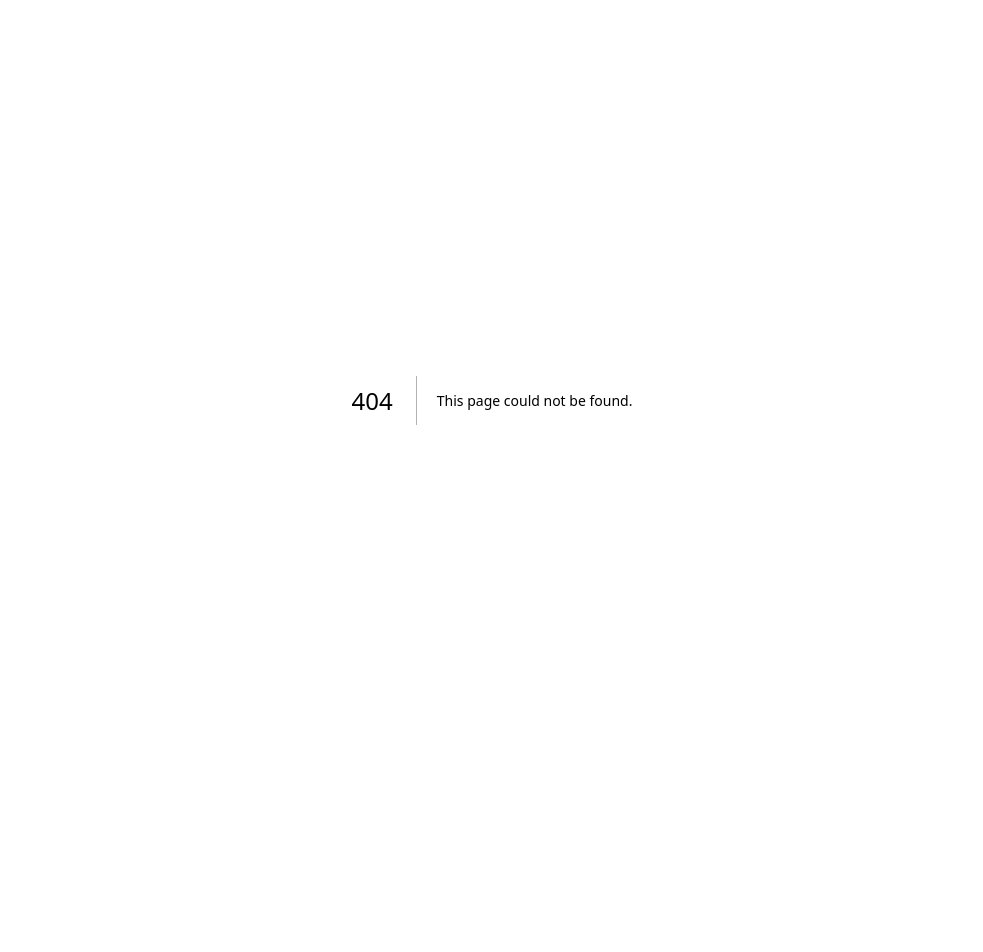
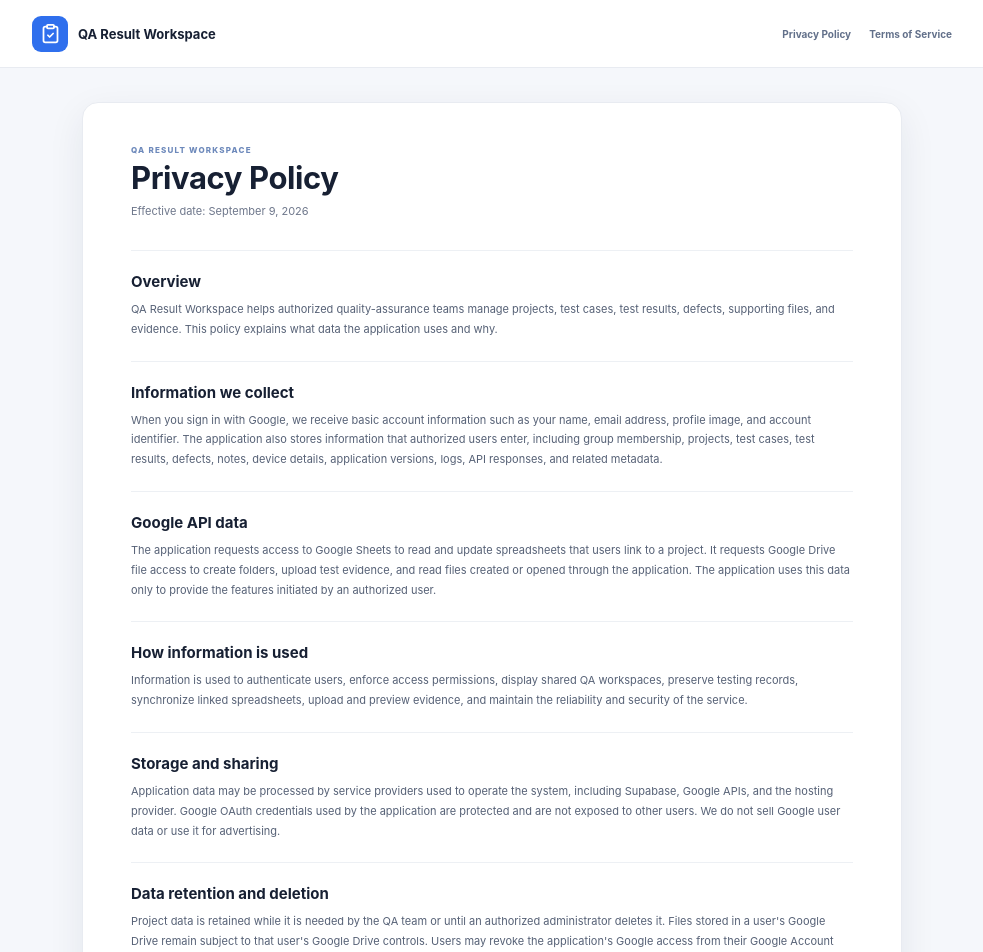
Before and after one commit to wara-007/QAResultTestcase, a Next.js app: page /privacy in a window 1280 px wide. Before the commit this address had no page. Shown: the top 952 px of the page, without its empty margins (148-1131 px from the left). Before the commit the page ends 800 px from the top, so only its background shows below. Built offline with nearby package versions, Linux system fonts and the light colour scheme.

Commit message:
feat: add OAuth privacy and terms pages

```diff
--- a/src/app/auth/login/page.tsx
+++ b/src/app/auth/login/page.tsx
@@ -1,4 +1,5 @@
 import { redirect } from "next/navigation";
+import Link from "next/link";
 import { ClipboardCheck, LogIn, ShieldCheck } from "lucide-react";
 import { safeReturnTo } from "@/lib/google-user-oauth";
 import { hasValidSupabasePublicConfig } from "@/lib/supabase/config";
@@ -26,6 +27,7 @@ export default async function LoginPage({ searchParams }: { searchParams: Promis
           <button className="google-login-button" type="submit"><LogIn size={19} />เข้าสู่ระบบด้วย Google</button>
         </form>
         <div className="login-security"><ShieldCheck size={16} /><span>ระบบขอสิทธิ์เฉพาะไฟล์ใน Drive ที่ QA Workspace สร้างหรือเปิดใช้งาน</span></div>
+        <nav className="login-legal"><Link href="/privacy">Privacy Policy</Link><Link href="/terms">Terms of Service</Link></nav>
       </section>
     </main>
   );
--- a/src/app/globals.css
+++ b/src/app/globals.css
@@ -287,7 +287,11 @@ td:first-child strong { display: block; overflow: hidden; margin-top: 4px; color
 .google-login-button:hover { background: #235fcf; }
 .login-security { display: flex; align-items: flex-start; gap: 8px; margin-top: 18px; padding-top: 17px; color: #8b96a7; border-top: 1px solid #edf0f4; font-size: 9px; line-height: 1.6; }
 .login-security svg { flex: none; color: #5680d1; }
+.login-legal { display: flex; justify-content: center; gap: 16px; margin-top: 14px; }.login-legal a { color: #667898; font-size: 9px; text-decoration: none; }.login-legal a:hover { color: #2f6fed; text-decoration: underline; }
 .login-error { margin: 0 0 14px; padding: 10px 12px; color: #b83d52; background: #fff2f4; border: 1px solid #f3d4da; border-radius: 8px; font-size: 10px; line-height: 1.5; }
+
+.legal-screen { min-height: 100vh; background: #f5f7fb; }.legal-header { display: flex; align-items: center; justify-content: space-between; min-height: 68px; padding: 0 max(24px, calc((100vw - 920px) / 2)); background: white; border-bottom: 1px solid var(--line); }.legal-brand { display: flex; align-items: center; gap: 10px; color: var(--ink); text-decoration: none; }.legal-brand span { display: grid; width: 36px; height: 36px; place-items: center; color: white; background: var(--blue); border-radius: 9px; }.legal-brand strong { font-size: 13px; }.legal-header nav { display: flex; gap: 18px; }.legal-header nav a { color: #62708a; font-size: 10px; font-weight: 700; text-decoration: none; }.legal-header nav a:hover { color: var(--blue); }.legal-document { width: min(820px, calc(100% - 36px)); margin: 34px auto; padding: 42px 48px; background: white; border: 1px solid var(--line); border-radius: 16px; box-shadow: var(--shadow); }.legal-document > h1 { font-size: 31px; letter-spacing: -.4px; }.legal-subtitle { margin: 8px 0 32px; color: var(--muted); font-size: 11px; }.legal-document section { padding: 21px 0; border-top: 1px solid #edf0f4; }.legal-document section h2 { margin-bottom: 9px; font-size: 15px; }.legal-document section p { color: #566176; font-size: 11px; line-height: 1.8; }.legal-document a, .legal-footer a { color: #326bd3; }.legal-footer { padding: 0 20px 34px; color: #8993a5; text-align: center; font-size: 9px; }
+@media (max-width: 600px) { .legal-header { align-items: flex-start; flex-direction: column; gap: 12px; padding: 16px 20px; }.legal-document { padding: 28px 23px; }.legal-document > h1 { font-size: 25px; } }
 
 .auth-screen { display: grid; min-height: 100vh; place-items: center; padding: 24px; background: radial-gradient(circle at top, #eef4ff, var(--canvas) 48%); }
 .auth-card { width: min(430px, 100%); padding: 32px; background: white; border: 1px solid var(--line); border-radius: 16px; box-shadow: var(--shadow); }
--- /dev/null
+++ b/src/app/privacy/page.tsx
@@ -0,0 +1,20 @@
+import type { Metadata } from "next";
+import { LegalPage } from "@/components/legal-page";
+
+export const metadata: Metadata = {
+  title: "Privacy Policy | QA Result Workspace",
+  description: "Privacy Policy for QA Result Workspace and its use of Google user data.",
+};
+
+export default function PrivacyPage() {
+  return <LegalPage title="Privacy Policy" subtitle="Effective date: September 9, 2026">
+    <section><h2>Overview</h2><p>QA Result Workspace helps authorized quality-assurance teams manage projects, test cases, test results, defects, supporting files, and evidence. This policy explains what data the application uses and why.</p></section>
+    <section><h2>Information we collect</h2><p>When you sign in with Google, we receive basic account information such as your name, email address, profile image, and account identifier. The application also stores information that authorized users enter, including group membership, projects, test cases, test results, defects, notes, device details, application versions, logs, API responses, and related metadata.</p></section>
+    <section><h2>Google API data</h2><p>The application requests access to Google Sheets to read and update spreadsheets that users link to a project. It requests Google Drive file access to create folders, upload test evidence, and read files created or opened through the application. The application uses this data only to provide the features initiated by an authorized user.</p></section>
+    <section><h2>How information is used</h2><p>Information is used to authenticate users, enforce access permissions, display shared QA workspaces, preserve testing records, synchronize linked spreadsheets, upload and preview evidence, and maintain the reliability and security of the service.</p></section>
+    <section><h2>Storage and sharing</h2><p>Application data may be processed by service providers used to operate the system, including Supabase, Google APIs, and the hosting provider. Google OAuth credentials used by the application are protected and are not exposed to other users. We do not sell Google user data or use it for advertising.</p></section>
+    <section><h2>Data retention and deletion</h2><p>Project data is retained while it is needed by the QA team or until an authorized administrator deletes it. Files stored in a user&apos;s Google Drive remain subject to that user&apos;s Google Drive controls. Users may revoke the application&apos;s Google access from their Google Account permissions page.</p></section>
+    <section><h2>Access and security</h2><p>Access to groups and projects is controlled by application roles. Users must not share access credentials or intentionally access information outside their assigned work. No online service can guarantee absolute security, but reasonable controls are used to reduce unauthorized access.</p></section>
+    <section><h2>Contact</h2><p>For privacy questions or requests to access or delete application data, contact <a href="mailto:warawut_pum@truecorp.co.th">warawut_pum@truecorp.co.th</a>.</p></section>
+  </LegalPage>;
+}
--- /dev/null
+++ b/src/components/legal-page.tsx
@@ -0,0 +1,18 @@
+import Link from "next/link";
+import { ClipboardCheck } from "lucide-react";
+
+export function LegalPage({ title, subtitle, children }: { title: string; subtitle: string; children: React.ReactNode }) {
+  return <main className="legal-screen">
+    <header className="legal-header">
+      <Link href="/auth/login" className="legal-brand"><span><ClipboardCheck size={21} /></span><strong>QA Result Workspace</strong></Link>
+      <nav><Link href="/privacy">Privacy Policy</Link><Link href="/terms">Terms of Service</Link></nav>
+    </header>
+    <article className="legal-document">
+      <p className="eyebrow">QA RESULT WORKSPACE</p>
+      <h1>{title}</h1>
+      <p className="legal-subtitle">{subtitle}</p>
+      {children}
+    </article>
+    <footer className="legal-footer">© 2026 QA Result Workspace · <a href="mailto:warawut_pum@truecorp.co.th">Contact</a></footer>
+  </main>;
+}
```
Also changed, not shown: src/app/terms/page.tsx (added, +19 -0 lines).
